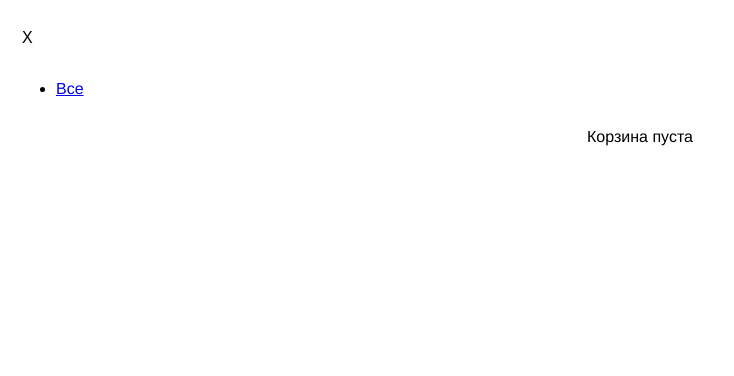
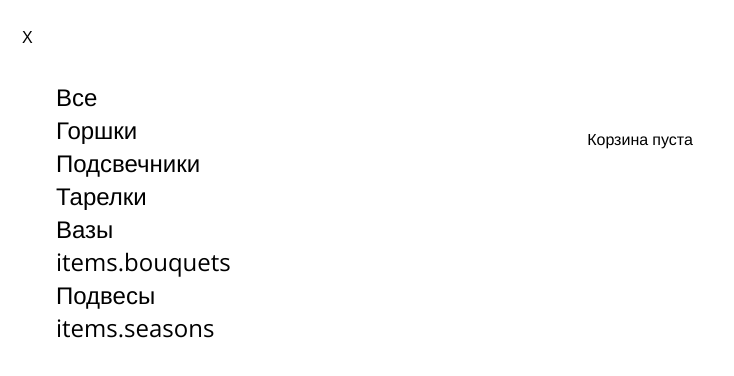
Before and after one commit to eiamei/forfolksFrontend, a Vue app: page /bag in a window 1280 px wide. Both pictures are taken after a click on the button 46 px from the left and 37 px from the top of the page. Shown: the top 376 px of the page, without its empty margins (0-734 px from the left). Built offline with nearby package versions, Linux system fonts and the light colour scheme.

Commit message:
add catalogue in menu

```diff
--- a/src/App.vue
+++ b/src/App.vue
@@ -33,7 +33,7 @@ export default {
 <style lang="scss">
   @import "./assets/Styles/_globals";
   .app {
-    font-family: 'HK Grotesk', 'Montserrat', Helvetica, Arial, sans-serif;
+    font-family: 'Open Sans', Helvetica, Arial, sans-serif;
     -webkit-font-smoothing: antialiased;
     -moz-osx-font-smoothing: grayscale;
 
--- a/src/Core/Components/Header/AppHeader.menu.vue
+++ b/src/Core/Components/Header/AppHeader.menu.vue
@@ -20,9 +20,11 @@
           </app-button>
         </template>
       </section>
-      <nav style="position: absolute" v-if="isOpen">
-        <ul>
-          <li><router-link :to="'store/all'">Все</router-link></li>
+      <nav class="menu-container" style="position: absolute" v-if="isOpen">
+        <ul class="menu-catalogue">
+          <li class="menu-catalogue__item" v-for="link in catalogue" :key="link.to">
+            <router-link class="menu-catalogue__text" :to="link.to">{{$t(link.text)}}</router-link>
+          </li>
         </ul>
       </nav>
     </span>
@@ -36,7 +38,32 @@
     components: {AppButton},
     data () {
       return {
-        isOpen: false
+        isOpen: false,
+        catalogue: [{
+          to: 'store/all',
+          text: 'items.alls'
+        }, {
+          to: 'store/pot',
+          text: 'items.pots'
+        }, {
+          to: 'store/candlestick',
+          text: 'items.candlesticks'
+        }, {
+          to: 'store/plate',
+          text: 'items.plates'
+        }, {
+          to: 'store/vase',
+          text: 'items.vases'
+        }, {
+          to: 'store/bouquet',
+          text: 'items.bouquets'
+        }, {
+          to: 'store/hanging',
+          text: 'items.hangings'
+        }, {
+          to: 'store/season',
+          text: 'items.seasons'
+        }]
       }
     },
     methods: {
@@ -71,4 +98,21 @@
       color: white;
     }
   }
+
+  .menu-container {
+    .menu-catalogue {
+      &__item {
+        list-style: none;
+      }
+      &__text {
+        font-weight: 300;
+        font-size: 24px;
+        color: black;
+        text-decoration: none;
+        &:hover {
+          font-weight: 400;
+        }
+      }
+    }
+  }
 </style>
```
